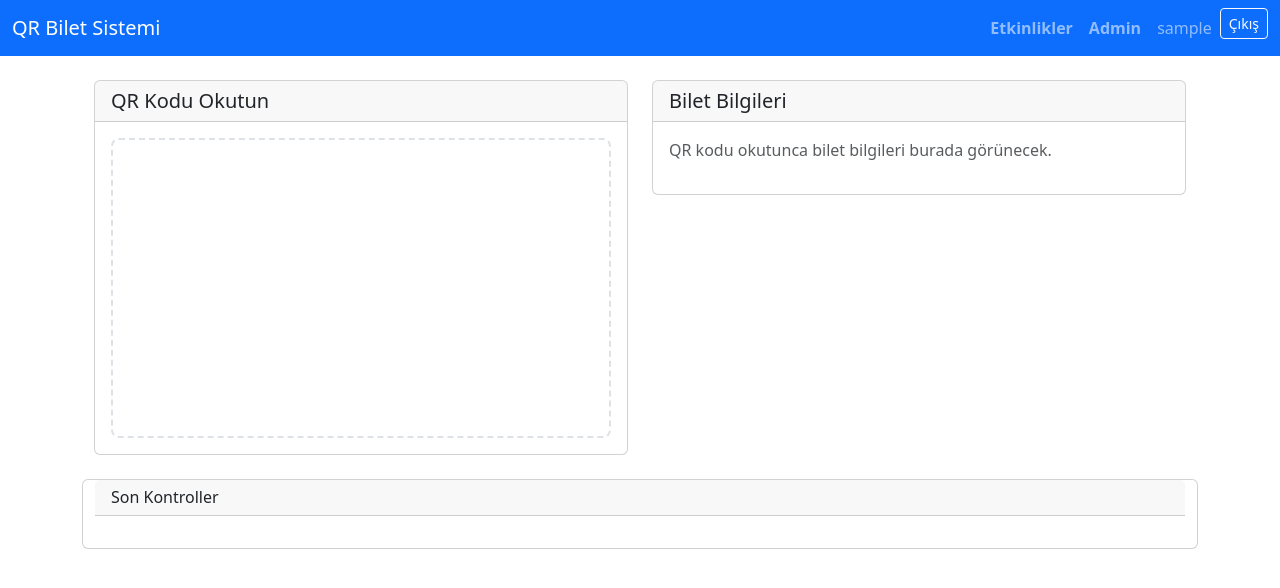
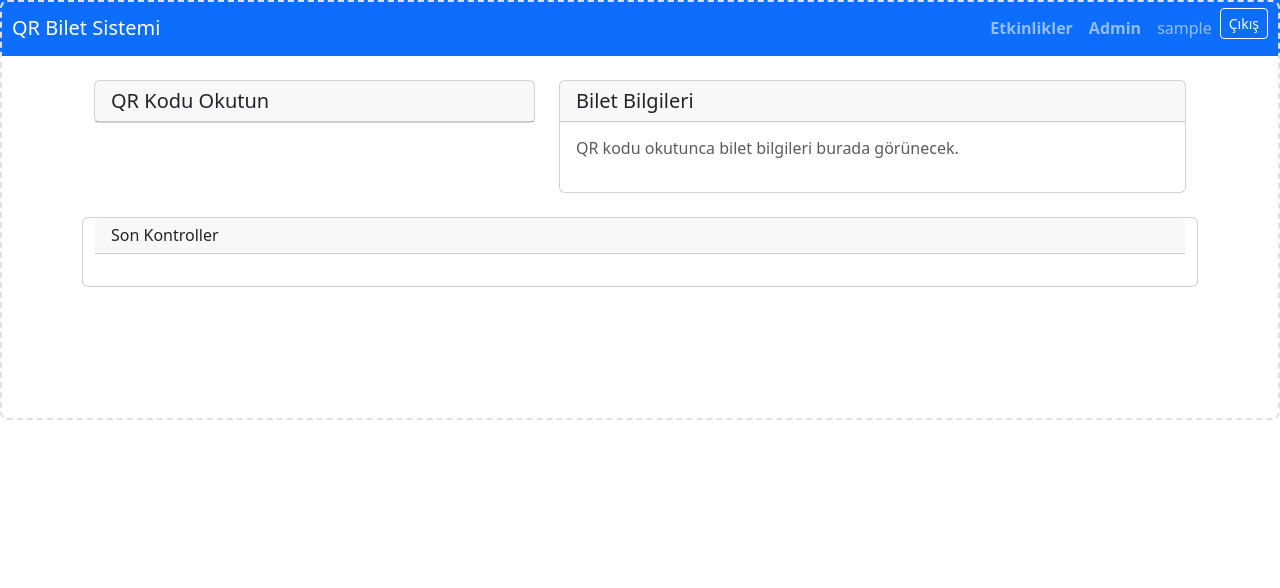
Before and after one commit to sinasehlaver/qr_ticket, a Django app: page /scanner/ in a window 1280 px wide. Shown: the top 588 px of the page. Run offline with Django 4.2, Linux system fonts and the light colour scheme; the visitor is signed in with stand-in values (Sample User, id 1); some libraries are stand-ins or nearby versions.

Commit message:
video size fix

```diff
--- a/tickets/templates/tickets/scanner_dashboard.html
+++ b/tickets/templates/tickets/scanner_dashboard.html
@@ -10,19 +10,19 @@
 
     <div class="row">
         <!-- QR Scanner -->
-        <div class="col-md-6">
+        <div class="col-md-5">
             <div class="card">
                 <div class="card-header">
                     <h5 class="card-title mb-0">QR Kodu Okutun</h5>
                 </div>
-                <div class="card-body">
-                    <div id="reader" width="100%"></div>
-                </div>
+            </div>
+            <div class="card-body p-2">
+                <div id="reader" class="reader-container" width="100%"></div>
             </div>
         </div>
 
         <!-- Bilet Bilgileri -->
-        <div class="col-md-6">
+        <div class="col-md-7">
             <div class="card">
                 <div class="card-header">
                     <h5 class="card-title mb-0">Bilet Bilgileri</h5>
@@ -304,7 +304,7 @@ document.addEventListener('DOMContentLoaded', function() {
     console.log('QR Scanner initialized');
     function onScanSuccess(decodedText, decodedResult) {
         const now = Date.now();
-        if (now - lastScannedAt < 1500) return; // 1.5s debounce
+        if (now - lastScannedAt < 3000) return; // 3s debounce
         lastScannedAt = now;
         const ticketUuid = decodedText.trim();
         console.log('Scan success', ticketUuid);
@@ -360,16 +360,51 @@ document.addEventListener('DOMContentLoaded', function() {
 </script>
 
 <style>
+
+.reader-container {
+    width: 100%;
+    aspect-ratio: 4 / 3;           /* keeps a camera-friendly box */
+    min-height: 220px;             /* smaller minimum so info area is visible */
+    max-height: 420px;             /* prevent very tall camera area on large screens */
+    height: auto;
+    overflow: hidden;
+    border-radius: 8px;
+    position: relative;
+}
+.reader-container .html5-qrcode-video,
+.reader-container video {
+    width: 100% !important;
+    height: 100% !important;
+    object-fit: cover !important;
+    display: block;
+}
 #reader {
     border: 2px dashed #dee2e6;
     border-radius: 8px;
-    min-height: 300px;
-    display: flex;
-    align-items: center;
-    justify-content: center;
-    position: relative; /* needed for overlay */
+    width: 100%;
+    height: 100%;
+    position: absolute; /* video fills reader-container */
+    top: 0;
+    left: 0;
     transition: box-shadow 180ms ease, border-color 180ms ease;
 }
+
+.ticket-info-placeholder,
+#ticketInfo {
+    max-height: 360px;
+    overflow-y: auto;
+    font-size: 1rem;
+    line-height: 1.35;
+}
+
+/* increase ticket detail emphasis */
+.ticket-details h4 {
+    font-size: 1.15rem;
+    margin-bottom: .5rem;
+}
+
+.ticket-details .row { margin-bottom: .35rem; }
+
 
 /* visual flash states */
 #reader.flash-detect {
@@ -385,7 +420,6 @@ document.addEventListener('DOMContentLoaded', function() {
     border-color: #dc3545;
 }
 
-/* overlay text that fades in/out */
 .scan-overlay {
     position: absolute;
     top: 12px;
@@ -402,6 +436,7 @@ document.addEventListener('DOMContentLoaded', function() {
     pointer-events: none;
     z-index: 50;
 }
+
 .scan-overlay.show {
     opacity: 1;
     transform: translateY(0);
@@ -428,5 +463,10 @@ document.addEventListener('DOMContentLoaded', function() {
 .btn:hover {
     transform: translateY(-2px);
 }
+
+@media (max-width: 767.98px) {
+    .reader-container { aspect-ratio: 16 / 9; min-height: 180px; max-height: 300px; }
+    #ticketInfo { max-height: 260px; }
+}
 </style>
 {% endblock %}
```
